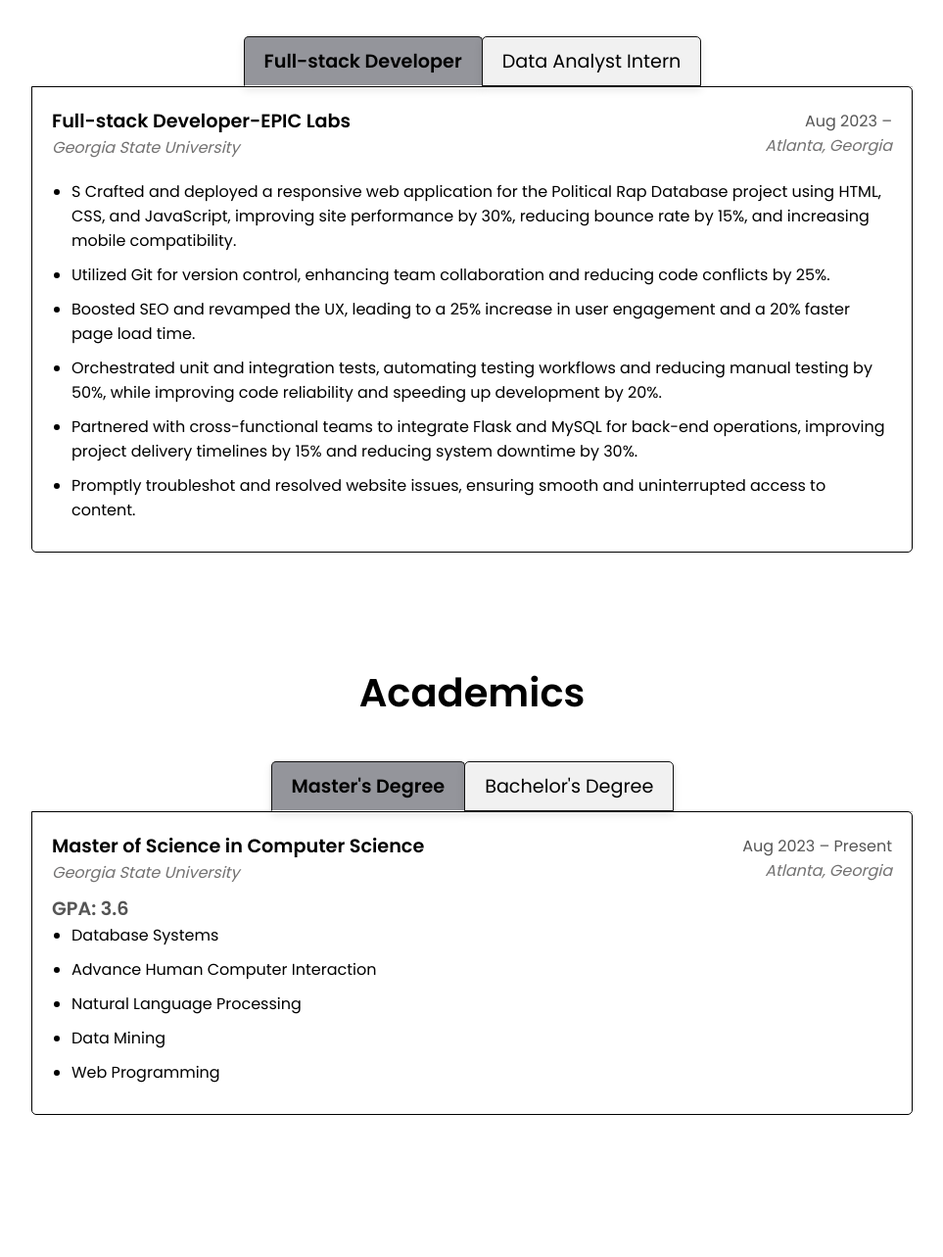
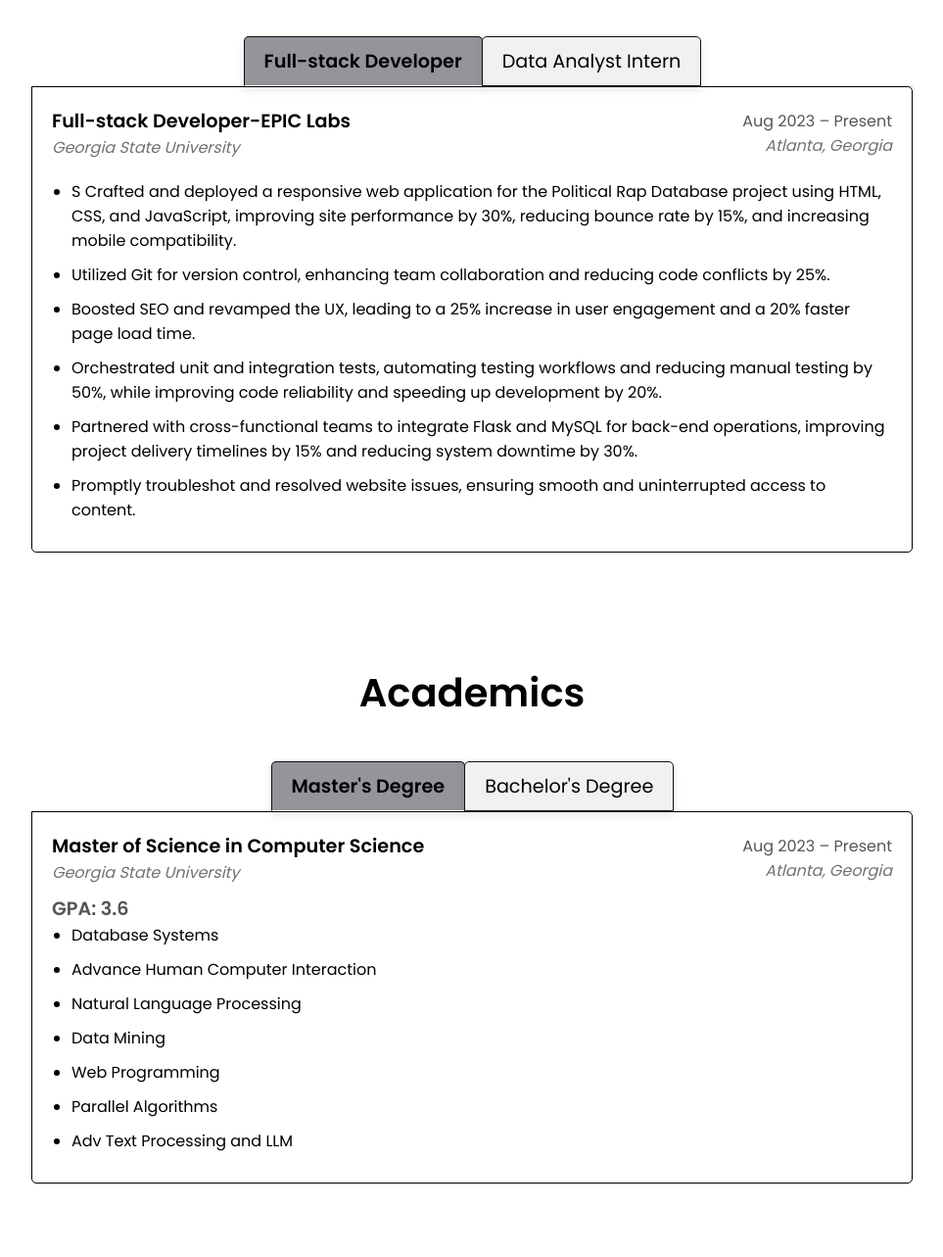
Before and after one commit to sravanireddy02/MyPortfolio, a plain HTML site: page index.html in a window 1280 px wide. Shown: the part 1537-2820 px from the top of the page at 98% size, without its empty margins (158-1121 px from the left). Drawn offline with Linux system fonts and the light colour scheme.

Commit message:
Update index.html

```diff
--- a/index.html
+++ b/index.html
@@ -128,7 +128,7 @@
                 </div>
                 </div>
                 <div class="header-right">
-                  <p class="experience-dates">Aug 2023 – </p>
+                  <p class="experience-dates">Aug 2023 – Present</p>
                   <p class="location">Atlanta, Georgia</p>
                 </div>
               </div>
@@ -201,6 +201,8 @@
                   <li> Natural Language Processing</li>
                   <li> Data Mining</li>
                   <li> Web Programming </li>
+                  <li> Parallel Algorithms </li>
+                  <li> Adv Text Processing and LLM</li>
                 </ul>
               </div>
               <div id="bachelors" class="tab-content ">
```
